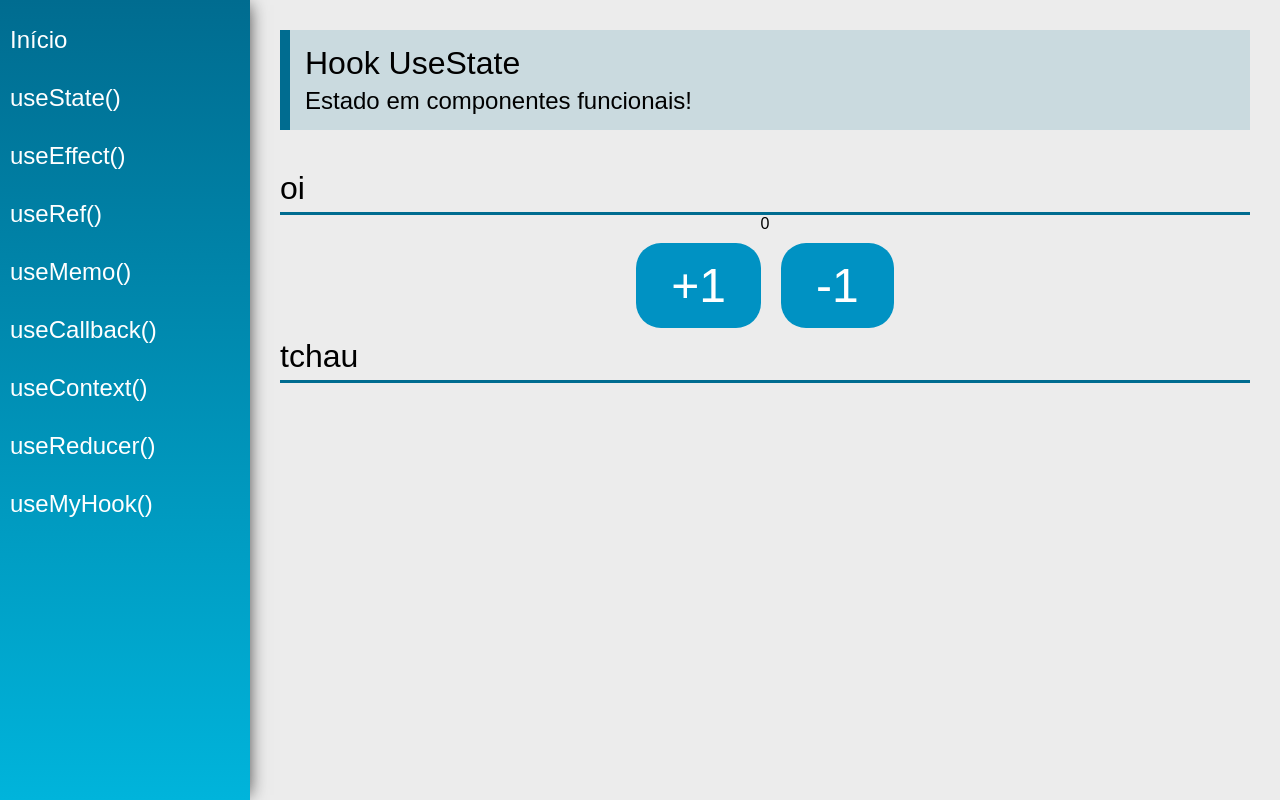
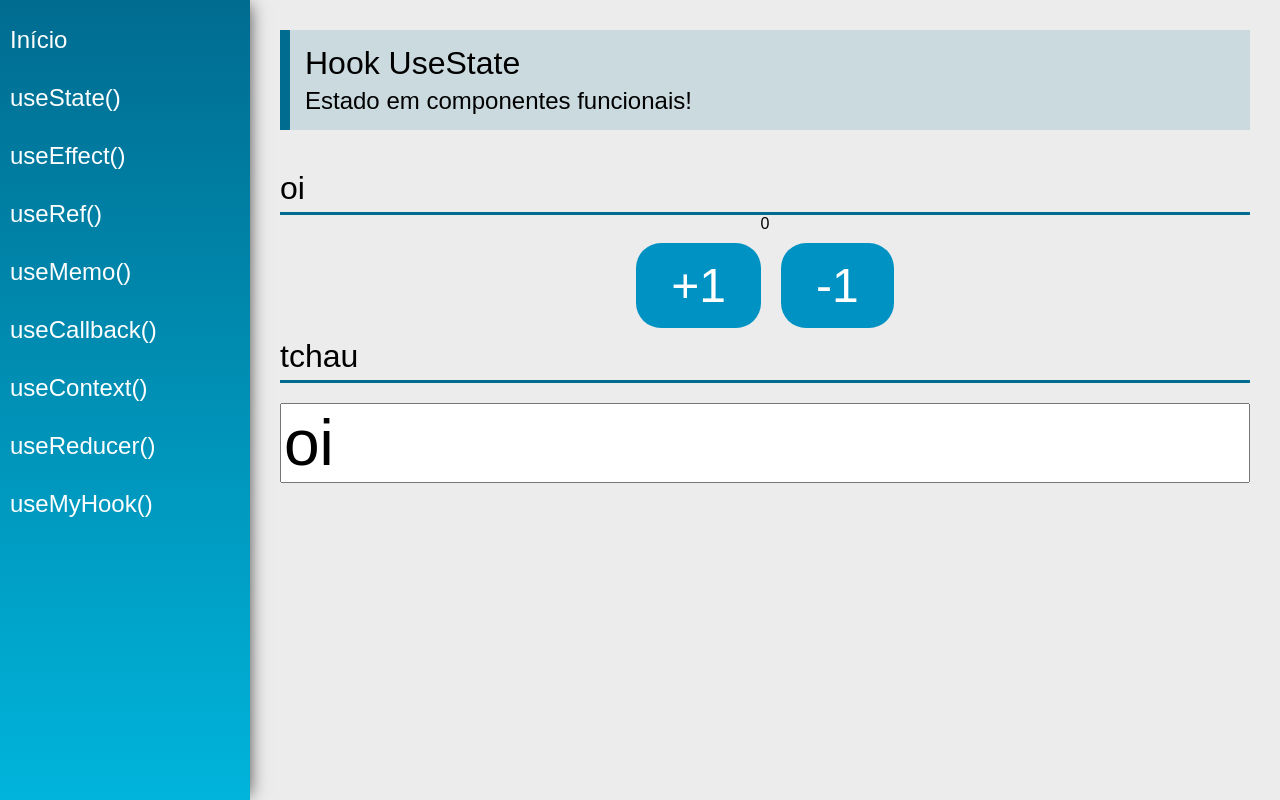
Before and after one commit to juancoutinhoflooxmongagua/Hooks, a React (Create React App) app: page /useState in a window 1280 px wide. Built offline with nearby package versions, Linux system fonts and the light colour scheme.

Commit message:
feat: change object state with setState in function

```diff
--- a/src/views/examples/UseState.jsx
+++ b/src/views/examples/UseState.jsx
@@ -4,6 +4,7 @@
 
 const UseState = () => {
     const [count, setCount] = useState(0)
+    const [name, setName] = useState("oi")
 
     return (
         <div className="UseState">
@@ -22,6 +23,8 @@
             </div>
 
             <SectionTitle title="tchau"/>
+
+            <input type='text' className="input" value={name} onChange={e => setName(e.target.value)}></input>
         </div>
     )
 }
```
